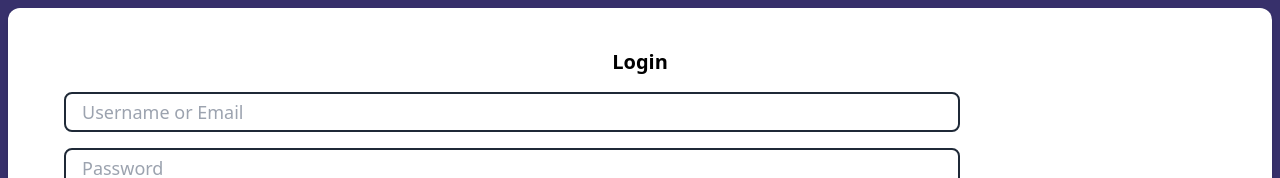
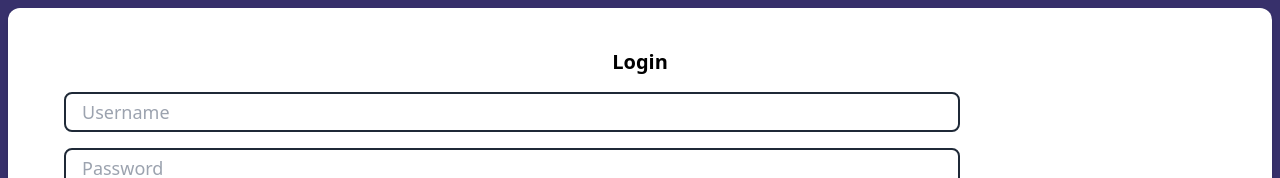
Before and after one commit to AKKSHAAT/book-review-app, a React (Vite) app: page /login in a window 1280 px wide. Shown: the top 178 px of the page. Built offline with nearby package versions, Linux system fonts and the light colour scheme.

Commit message:
added: login with JWT

```diff
--- a/src/pages/Login.jsx
+++ b/src/pages/Login.jsx
@@ -15,8 +15,8 @@ export const Login = () => {
     const loginUser = async () => {
         try {
             const response = await axios.post('http://localhost:6969/users/login', {
-                username,
-                password
+              userName: username,
+              password: password
             });
             const { token } = response.data;
             localStorage.setItem('token', token); // Store token in localStorage
@@ -43,7 +43,7 @@ export const Login = () => {
                     type='text'
                     value={username}
                     onChange={handleUsernameChange}
-                    placeholder='Username or Email'
+                    placeholder='Username'
                 />
                 <input
                     className='w-[70vw] h-[2.5rem] rounded-lg border-2 border-gray-800 p-4 m-2'
```
Also changed, not shown: 1 other file (tests, documents, lock files or other folders).
